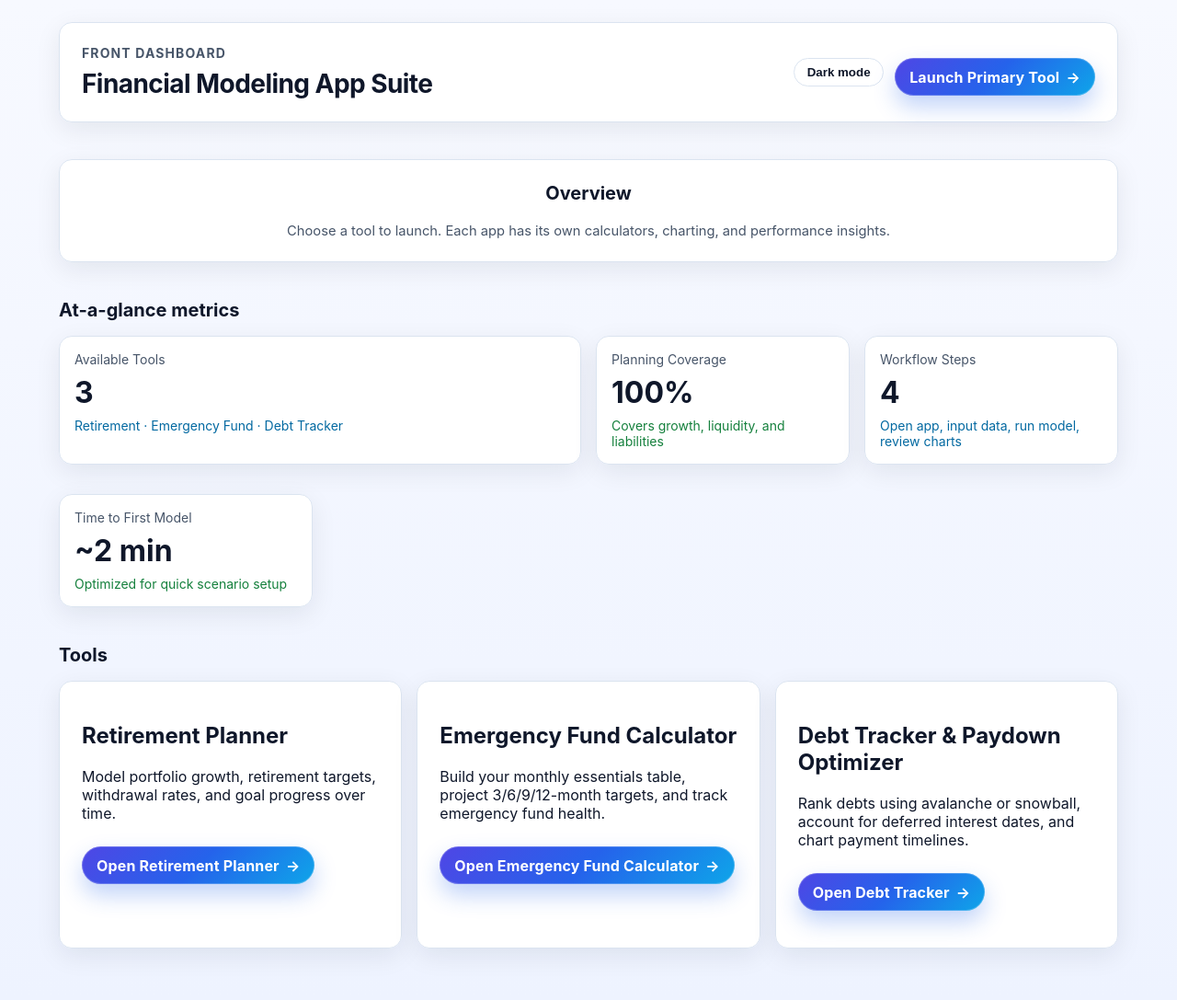
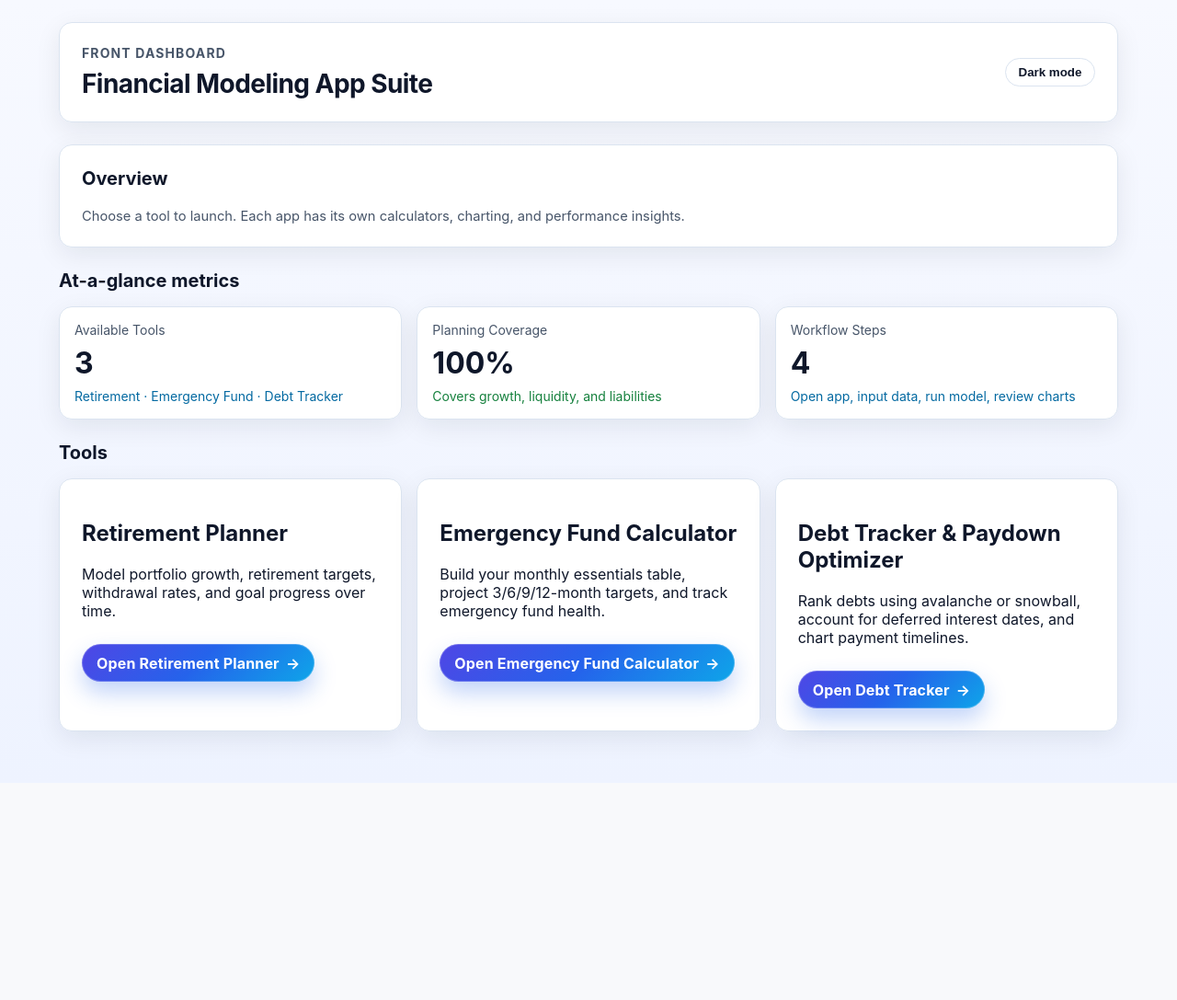
Before and after one commit to sammus46/Financial-Modeling, a Flask app: page / in a window 1280 px wide. Shown: the whole page at 92% size. After the commit the page ends 817 px from the top, so only its background shows below. Run offline with Flask 3, Linux system fonts and the light colour scheme.

Commit message:
Polish front dashboard layout and dark mode surfaces

```diff
--- a/static/styles.css
+++ b/static/styles.css
@@ -633,26 +633,7 @@ body.dark-mode .summary-label {
   color: #dbe4f5;
 }
 
-.dashboard-layout {
-  max-width: 1100px;
-  margin: 0 auto;
-  padding: 1.25rem;
-  display: grid;
-  gap: 1rem;
-}
-
-.dashboard-hero {
-  padding: 1.2rem;
-  text-align: center;
-}
-
-.dashboard-hero-top {
-  display: flex;
-  justify-content: flex-end;
-  margin-bottom: 0.35rem;
-}
-
-.dashboard-theme-toggle {
+.dashboard-page .dashboard-theme-toggle {
   border: 1px solid var(--border-soft);
   border-radius: 999px;
   padding: 0.45rem 0.85rem;
@@ -663,29 +644,25 @@ body.dark-mode .summary-label {
   transition: transform 120ms ease, box-shadow 120ms ease, background 120ms ease;
 }
 
-.dashboard-theme-toggle:hover {
+.dashboard-page .dashboard-theme-toggle:hover {
   transform: translateY(-1px);
   box-shadow: 0 8px 18px rgba(37, 99, 235, 0.22);
 }
 
-.app-card-grid {
+.dashboard-page .app-card-grid {
   display: grid;
   grid-template-columns: repeat(auto-fit, minmax(260px, 1fr));
   gap: 1rem;
 }
 
-.app-card {
-  padding: 1rem;
-}
-
-.app-link,
-.app-link-inline {
+.dashboard-page .app-link,
+.dashboard-page .app-link-inline {
   display: inline-block;
   margin-top: 0.65rem;
   text-decoration: none;
 }
 
-.app-launch-btn {
+.dashboard-page .app-launch-btn {
   display: inline-flex;
   align-items: center;
   gap: 0.45rem;
@@ -701,7 +678,7 @@ body.dark-mode .summary-label {
   transition: transform 140ms ease, box-shadow 140ms ease, filter 140ms ease;
 }
 
-.app-launch-btn:hover {
+.dashboard-page .app-launch-btn:hover {
   transform: translateY(-2px);
   filter: saturate(1.07);
   box-shadow:
@@ -709,7 +686,7 @@ body.dark-mode .summary-label {
     0 0 0 7px rgba(37, 99, 235, 0.12);
 }
 
-.app-launch-btn:focus-visible {
+.dashboard-page .app-launch-btn:focus-visible {
   outline: none;
   box-shadow:
     0 16px 28px rgba(37, 99, 235, 0.34),
@@ -1048,6 +1025,7 @@ body.dark-mode #projection-table td.gap-negative {
   border-radius: 14px;
   background: var(--surface-elevated);
   box-shadow: var(--shadow-card);
+  backdrop-filter: none;
 }
 
 .dashboard-toolbar {
@@ -1077,6 +1055,7 @@ body.dark-mode #projection-table td.gap-negative {
   display: flex;
   align-items: center;
   gap: var(--space-3);
+  justify-content: flex-end;
 }
 
 .dashboard-section {
@@ -1101,12 +1080,8 @@ body.dark-mode #projection-table td.gap-negative {
 }
 
 .dashboard-kpi-card {
-  grid-column: span 3;
+  grid-column: span 4;
   padding: var(--space-4);
-}
-
-.dashboard-kpi-hero {
-  grid-column: span 6;
 }
 
 .dashboard-kpi-label {
@@ -1146,8 +1121,7 @@ body.dark-mode #projection-table td.gap-negative {
     flex-wrap: wrap;
   }
 
-  .dashboard-kpi-card,
-  .dashboard-kpi-hero {
+  .dashboard-kpi-card {
     grid-column: span 6;
   }
 }
@@ -1157,8 +1131,7 @@ body.dark-mode #projection-table td.gap-negative {
     padding: var(--space-4);
   }
 
-  .dashboard-kpi-card,
-  .dashboard-kpi-hero {
+  .dashboard-kpi-card {
     grid-column: span 12;
   }
 }
--- a/templates/index.html
+++ b/templates/index.html
@@ -8,21 +8,17 @@
   </head>
   <body class="dashboard-page">
     <main class="dashboard-layout">
-      <header class="dashboard-toolbar dashboard-card panel">
+      <header class="dashboard-toolbar dashboard-card">
         <div>
           <p class="dashboard-kicker">Front Dashboard</p>
           <h1 class="dashboard-title">Financial Modeling App Suite</h1>
         </div>
         <div class="dashboard-toolbar-actions">
           <button id="dashboard-theme-toggle" type="button" class="dashboard-theme-toggle" aria-pressed="false">Dark mode</button>
-          <a class="app-link app-launch-btn" href="{{ url_for('retirement_app') }}">
-            <span>Launch Primary Tool</span>
-            <span aria-hidden="true">→</span>
-          </a>
         </div>
       </header>
 
-      <section class="dashboard-section dashboard-hero dashboard-card panel" aria-labelledby="dashboard-overview-heading">
+      <section class="dashboard-section dashboard-hero dashboard-card" aria-labelledby="dashboard-overview-heading">
         <h2 id="dashboard-overview-heading">Overview</h2>
         <p class="subtitle">Choose a tool to launch. Each app has its own calculators, charting, and performance insights.</p>
       </section>
@@ -32,25 +28,20 @@
           <h2 id="dashboard-kpi-heading">At-a-glance metrics</h2>
         </div>
         <div class="dashboard-kpi-grid">
-          <article class="dashboard-kpi-card dashboard-card panel dashboard-kpi-hero">
+          <article class="dashboard-kpi-card dashboard-card">
             <p class="dashboard-kpi-label">Available Tools</p>
             <p class="dashboard-kpi-value">3</p>
             <p class="dashboard-kpi-delta dashboard-kpi-delta-neutral">Retirement · Emergency Fund · Debt Tracker</p>
           </article>
-          <article class="dashboard-kpi-card dashboard-card panel">
+          <article class="dashboard-kpi-card dashboard-card">
             <p class="dashboard-kpi-label">Planning Coverage</p>
             <p class="dashboard-kpi-value">100%</p>
             <p class="dashboard-kpi-delta dashboard-kpi-delta-positive">Covers growth, liquidity, and liabilities</p>
           </article>
-          <article class="dashboard-kpi-card dashboard-card panel">
+          <article class="dashboard-kpi-card dashboard-card">
             <p class="dashboard-kpi-label">Workflow Steps</p>
             <p class="dashboard-kpi-value">4</p>
             <p class="dashboard-kpi-delta dashboard-kpi-delta-neutral">Open app, input data, run model, review charts</p>
-          </article>
-          <article class="dashboard-kpi-card dashboard-card panel">
-            <p class="dashboard-kpi-label">Time to First Model</p>
-            <p class="dashboard-kpi-value">~2 min</p>
-            <p class="dashboard-kpi-delta dashboard-kpi-delta-positive">Optimized for quick scenario setup</p>
           </article>
         </div>
       </section>
@@ -60,7 +51,7 @@
           <h2 id="dashboard-tools-heading">Tools</h2>
         </div>
         <section class="app-card-grid">
-          <article class="app-card dashboard-card panel">
+          <article class="app-card dashboard-card">
             <h2>Retirement Planner</h2>
             <p>Model portfolio growth, retirement targets, withdrawal rates, and goal progress over time.</p>
             <a class="app-link app-launch-btn" href="{{ url_for('retirement_app') }}">
@@ -69,7 +60,7 @@
             </a>
           </article>
 
-          <article class="app-card dashboard-card panel">
+          <article class="app-card dashboard-card">
             <h2>Emergency Fund Calculator</h2>
             <p>Build your monthly essentials table, project 3/6/9/12-month targets, and track emergency fund health.</p>
             <a class="app-link app-launch-btn" href="{{ url_for('emergency_fund_app') }}">
@@ -78,7 +69,7 @@
             </a>
           </article>
 
-          <article class="app-card dashboard-card panel">
+          <article class="app-card dashboard-card">
             <h2>Debt Tracker & Paydown Optimizer</h2>
             <p>Rank debts using avalanche or snowball, account for deferred interest dates, and chart payment timelines.</p>
             <a class="app-link app-launch-btn" href="{{ url_for('debt_tracker_app') }}">
```
